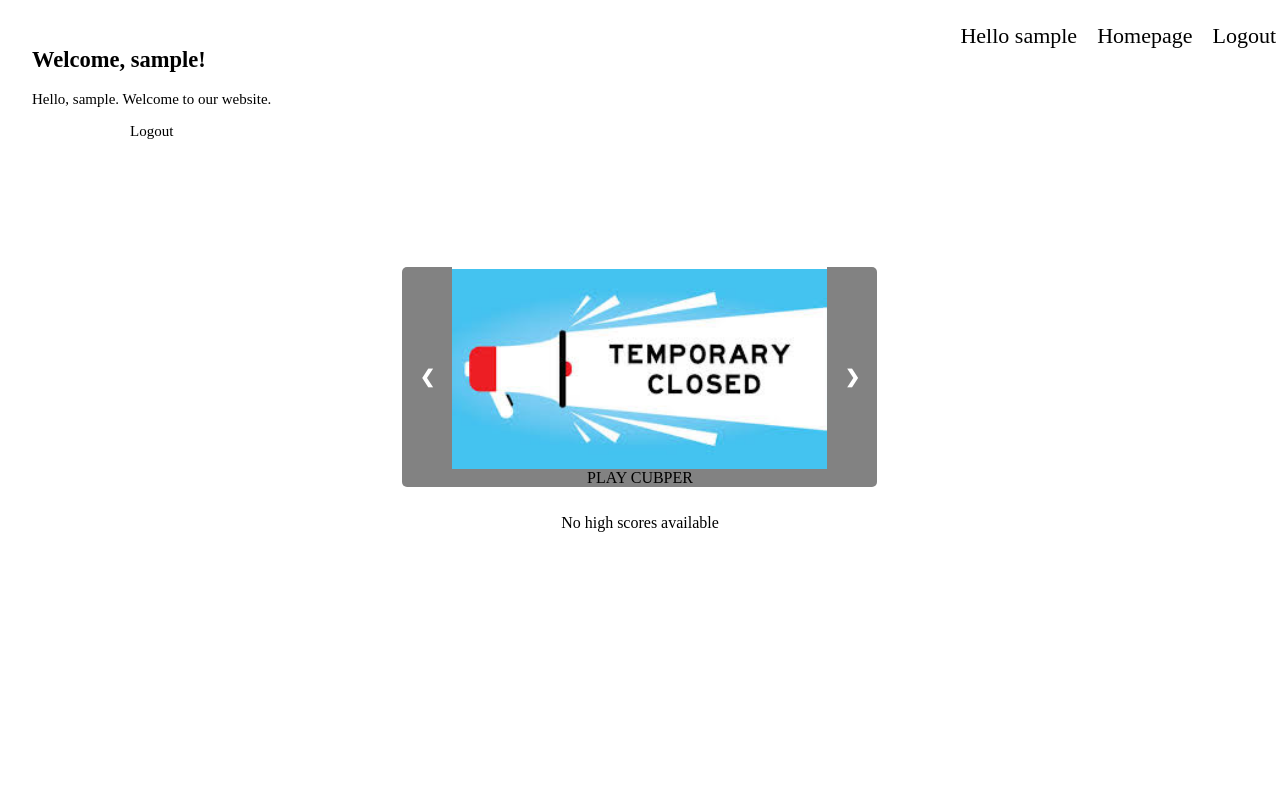
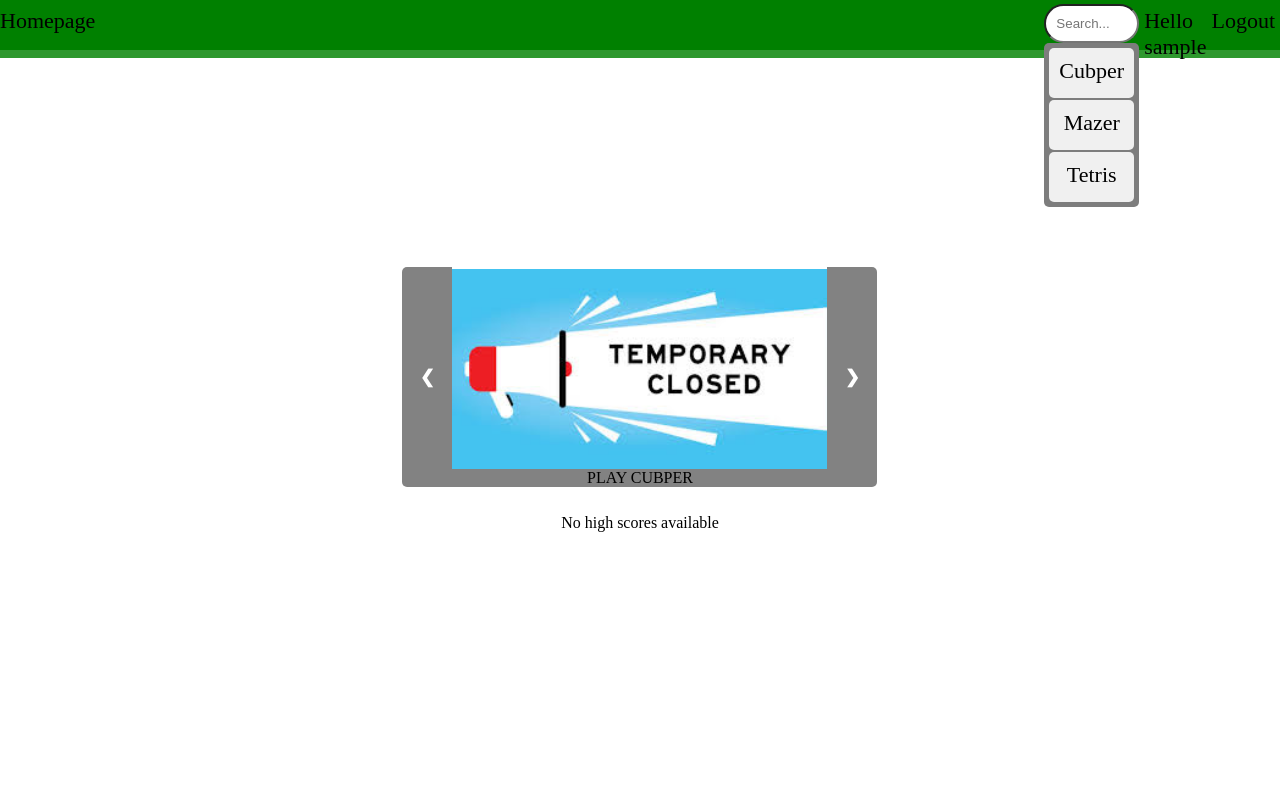
Before and after one commit to ShadowMan60/GameWebsite, a PHP site: page / in a window 1280 px wide. Run offline with PHP 8.4, Linux system fonts and the light colour scheme; the visitor is signed in with stand-in values (Sample User, id 1); data that the repository does not hold is empty.

Commit message:
Homepage Update
and small fixes

```diff
--- a/PHP/index.php
+++ b/PHP/index.php
@@ -44,134 +44,26 @@ try {
     <meta charset="UTF-8">
     <meta name="viewport" content="width=device-width, initial-scale=1.0">
     <title>Welcome</title>
-    <style>
-        * {
-            box-sizing: border-box
-        }
-
-        .mySlides {
-            display: none;
-            background-color: rgb(130, 130, 130);
-        }
-
-        img {
-            vertical-align: middle;
-            width: 100%;
-            height: 200px;
-            background-size:contain;
-        }
-
-        body{
-            margin: 0;
-            display: flex;
-            align-items: center;
-            justify-content: center;
-            gap: 25px;
-            height: 100vh;
-            position: relative;
-            flex-direction: column;
-        }
-
-        a{
-            margin: 0;
-            justify-content: center;
-            text-decoration: none;
-            color: black;
-            display: flex;
-            flex-direction: column;
-            align-items: center;
-        }
-
-        .SlideShow {
-            height: 220px;
-        }
-
-        .prev, .next {
-            cursor: pointer;
-            position: relative;
-            width: 50px;
-            height:220px;
-            padding: 100px 16px;
-            color: white;
-            background-color: rgb(130, 130, 130);
-            font-weight: bold;
-            font-size: 18px;
-            transition: 0.6s ease;
-            user-select: none;
-        }
-
-        .next {
-            border-radius: 0 5px 5px 0;
-            top:-440px;
-            left:375px;
-        }
-
-        .prev {
-            border-radius: 5px 0 0 5px;
-            top:-220px;
-            left:-50px;
-        }
-
-        .prev:hover, .next:hover {
-            background-color: rgb(90, 90, 90);
-        }
-
-        .text {
-            color: black;
-            font-size: 15px;
-            padding: 8px 12px;
-            position: absolute;
-            top: 20px;
-            left: 20px;
-        }
-
-        .navigation{
-            position: absolute;
-            right: 4px;
-            top: 1px;
-        }
-
-        .navigation ul{
-            display: flex;
-            font-size: 22px;
-            gap: 20px;
-            list-style: none;
-        }
-
-        .navigation li:hover{
-            background-color: green;
-        }
-
-        .fade {
-            animation-name: fade;
-            animation-duration: 1.5s;
-        }
-
-        @keyframes fade {
-            from {opacity: .4}
-            to {opacity: 1}
-        }
-
-        @media only screen and (max-width: 300px) {
-            .prev, .next,.text {font-size: 11px}
-        }
-
-    </style>
+    <link rel="stylesheet" href="style.css">
 </head>
 <body>
 <nav class="navigation">
-    <ul>
+        <li class="home"><a href="index.php">Homepage</a></li>
+        <li></li>
+
+        <li class="search"><div class="container">
+            <input type="text" id="searchInput" placeholder="Search...">
+            <ul id="resultsList">
+                <li><a href="../cubper/cubper.php">Cubper</a></li>
+                <li><a href="../mazer/mazer.html">Mazer</a></li>
+                <li><a href="../tetris/tetris.html">Tetris</a></li>
+            </ul>
+        </div></li>
+
         <li>Hello <?php echo $username; ?></li>
-        <li><a href="index.php">Homepage</a></li>
+
         <li><a href="logout.php">Logout</a></li>
-    </ul>
 </nav>
-
-<div class="text">
-    <h2>Welcome, <?php echo $username; ?>!</h2>
-    <p>Hello, <?php echo $username; ?>. Welcome to our website.</p>
-    <p><a href="logout.php">Logout</a></p>
-</div>
 
 <div class="SlideShow">
     <div class="mySlides fade">
@@ -211,34 +103,6 @@ if (!empty($highScores)) {
 }
 ?>
 
-
-<script>
-    let slideIndex = 1;
-    showSlides(slideIndex);
-
-    function plusSlides(n) {
-        showSlides(slideIndex += n);
-    }
-
-    function currentSlide(n) {
-        showSlides(slideIndex = n);
-    }
-
-    function showSlides(n) {
-        let i;
-        let slides = document.getElementsByClassName("mySlides");
-        let dots = document.getElementsByClassName("dot");
-        if (n > slides.length) {slideIndex = 1}
-        if (n < 1) {slideIndex = slides.length}
-        for (i = 0; i < slides.length; i++) {
-            slides[i].style.display = "none";
-        }
-        for (i = 0; i < dots.length; i++) {
-            dots[i].className = dots[i].className.replace(" active", "");
-        }
-        slides[slideIndex-1].style.display = "block";
-        dots[slideIndex-1].className += " active";
-    }
-</script>
+<script src="script.js"></script>
 </body>
 </html>
--- a/PHP/style.css
+++ b/PHP/style.css
@@ -11,10 +11,10 @@ img {
     vertical-align: middle;
     width: 100%;
     height: 200px;
-background-size:contain;
+    background-size: contain;
 }
 
-body{
+body {
     margin: 0;
     display: flex;
     align-items: center;
@@ -22,26 +22,29 @@ justify-content: center;
     gap: 25px;
     height: 100vh;
     position: relative;
+    flex-direction: column;
 }
 
-a{
+a {
     margin: 0;
-display: flex;
-align-items: center;
     justify-content: center;
     text-decoration: none;
     color: black;
+    display: flex;
+    flex-direction: column;
+    align-items: center;
 }
 
 .SlideShow {
     height: 220px;
 }
 
-.prev, .next {
+.prev,
+.next {
     cursor: pointer;
     position: relative;
     width: 50px;
-height:220px;
+    height: 220px;
     padding: 100px 16px;
     color: white;
     background-color: rgb(130, 130, 130);
@@ -53,17 +56,18 @@ user-select: none;
 
 .next {
     border-radius: 0 5px 5px 0;
-top:-440px;
-left:375px;
+    top: -440px;
+    left: 375px;
 }
 
 .prev {
     border-radius: 5px 0 0 5px;
-top:-220px;
-left:-50px;
+    top: -220px;
+    left: -50px;
 }
 
-.prev:hover, .next:hover {
+.prev:hover,
+.next:hover {
     background-color: rgb(90, 90, 90);
 }
 
@@ -76,21 +80,42 @@ top: 20px;
     left: 20px;
 }
 
-.navigation{
+.navigation {
+    display: grid;
+    grid-template-columns: 1fr 25fr 1fr 1fr 1fr;
+    grid-template-rows: 1fr;
+    gap: 0px 0px;
+    width: 100vw;
     position: absolute;
-    right: 4px;
-    top: 1px;
+    right: 0;
+    top: 0;
+    left: 0;
+    list-style: none;
+    font-size: 22px;
+    background-color: rgb(46, 152, 46);
 }
 
-.navigation ul{
+.navigation li {
+    background-color: green;
     display: flex;
-    font-size: 22px;
-    gap: 20px;
-    list-style: none;
+    justify-content: end;
+    padding-right: 5px;
+    align-items: start;
+    padding-top: 1vh;
+    margin-bottom: 1vh;
+    height: 50px;
 }
 
-.navigation li:hover{
-    background-color: green;
+.navigation .home {
+    justify-content: start;
+}
+
+.navigation .search {
+    padding-top: 0.5vh;
+}
+
+.navigation input {
+    border-radius: 10vh;
 }
 
 .fade {
@@ -99,10 +124,45 @@ animation-duration: 1.5s;
 }
 
 @keyframes fade {
-from {opacity: .4}
-to {opacity: 1}
+    from {
+        opacity: .4
+    }
+
+    to {
+        opacity: 1
+    }
 }
 
 @media only screen and (max-width: 300px) {
-.prev, .next,.text {font-size: 11px}
+
+    .prev,
+    .next,
+    .text {
+        font-size: 11px
     }
+}
+
+.container {
+    max-width: 400px;
+}
+
+#searchInput {
+    width: 100%;
+    padding: 10px;
+}
+
+#resultsList {
+    list-style-type: none;
+    padding: 3px;
+    border-radius: 5px;
+    background-color: #7d7d7d;
+    margin: 0;
+}
+
+#resultsList li {
+    padding: 10px;
+    background-color: #f0f0f0;
+    justify-content: center;
+    margin: 2px;
+    border-radius: 5px;
+}
--- a/mazer/mazer.js
+++ b/mazer/mazer.js
@@ -175,9 +175,9 @@ function Revealer() {
     }, 600);
 }
 
-var CountDownMin = 0;
-var CountDownSec = 30;
-var RemainingTime;
+let CountDownMin = 0;
+let CountDownSec = 30;
+let RemainingTime;
 
 function Timer(Min, Sec) {
     RemainingTime = Min * 60 + Sec;
```
Also changed, not shown: PHP/script.js (+39 -5 lines), GameImg/Mazer_logo.png (deleted), GameImg/temporary.jpg (deleted). Lines whose indentation alone changed are shown as unchanged.
